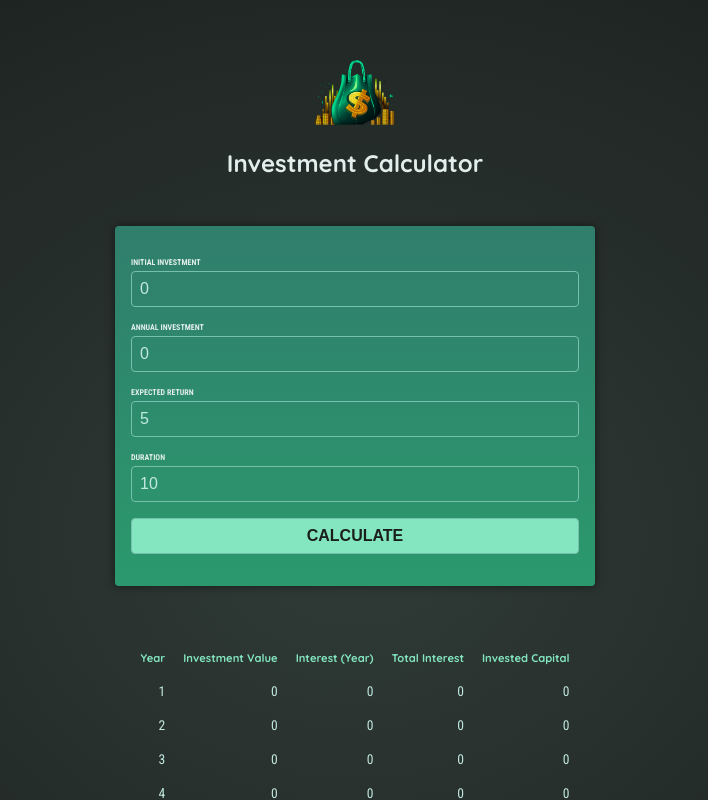
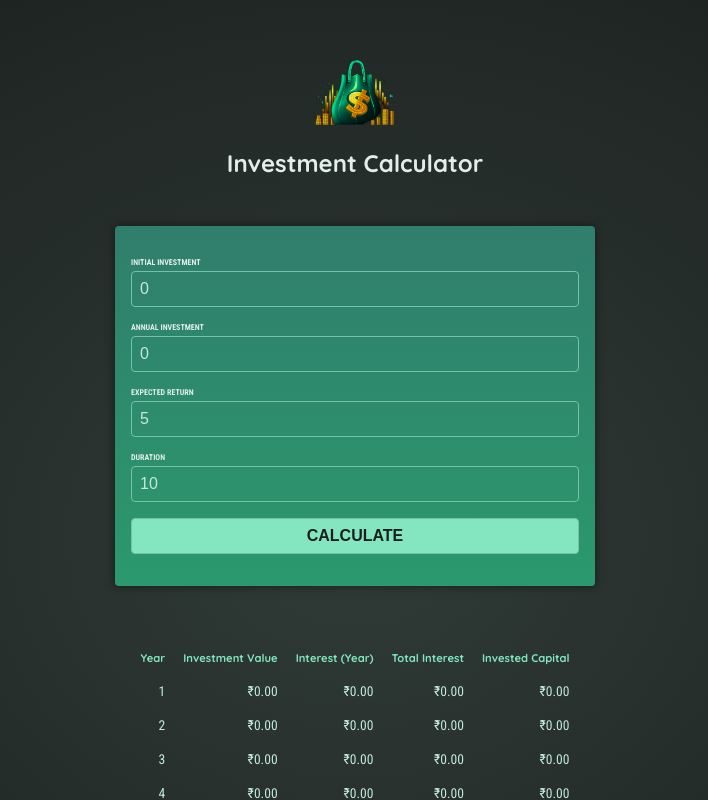
Before and after one commit to akhilsai1200/Investment-Calculator, an Angular app: page / in a window 1280 px wide. Both pictures are taken after a click on the button "CALCULATE". Shown: the top 800 px of the page, without its empty margins (285-993 px from the left). Built offline with nearby package versions, Linux system fonts and the light colour scheme.

Commit message:
Application

```diff
--- a/src/app/investment-results/investment-results.component.html
+++ b/src/app/investment-results/investment-results.component.html
@@ -17,10 +17,10 @@
             @for(result of results; track result.year){
             <tr>
                 <td>{{result.year}}</td>
-                <td>{{result.valueEndOfYear}}</td>
-                <td>{{result.interest}}</td>
-                <td>{{result.totalInterest}}</td>
-                <td>{{result.totalAmountInvested}}</td>
+                <td>{{result.valueEndOfYear | currency:"INR"}}</td>
+                <td>{{result.interest | currency:"INR"}}</td>
+                <td>{{result.totalInterest | currency:"INR"}}</td>
+                <td>{{result.totalAmountInvested | currency:"INR"}}</td>
             </tr>
             }
         </tbody>
--- a/src/app/investment-results/investment-results.component.ts
+++ b/src/app/investment-results/investment-results.component.ts
@@ -1,9 +1,10 @@
+import { CurrencyPipe } from '@angular/common';
 import { Component, Input } from '@angular/core';
 
 @Component({
   selector: 'app-investment-results',
   standalone: true,
-  imports: [],
+  imports: [CurrencyPipe],
   templateUrl: './investment-results.component.html',
   styleUrl: './investment-results.component.css'
 })
```
